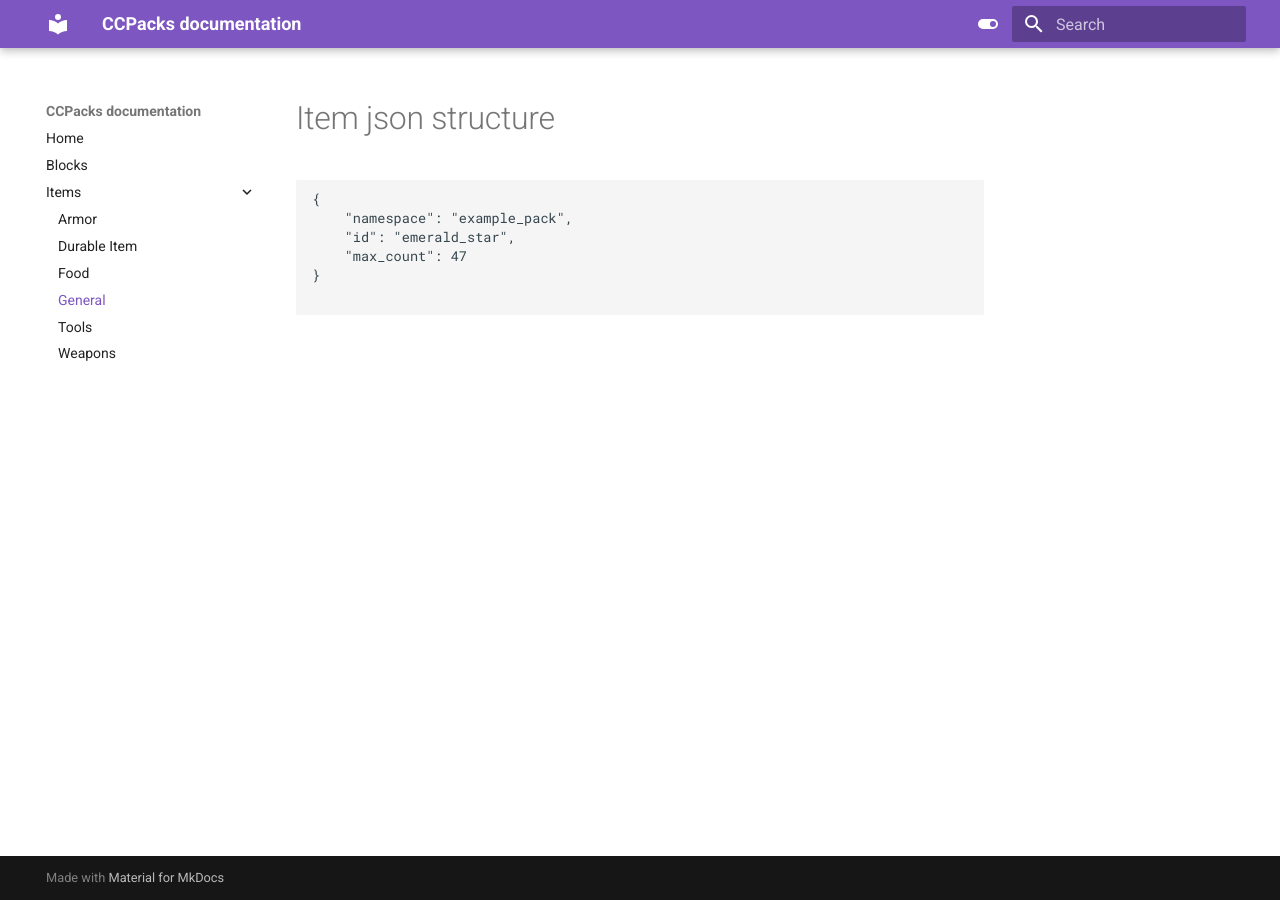
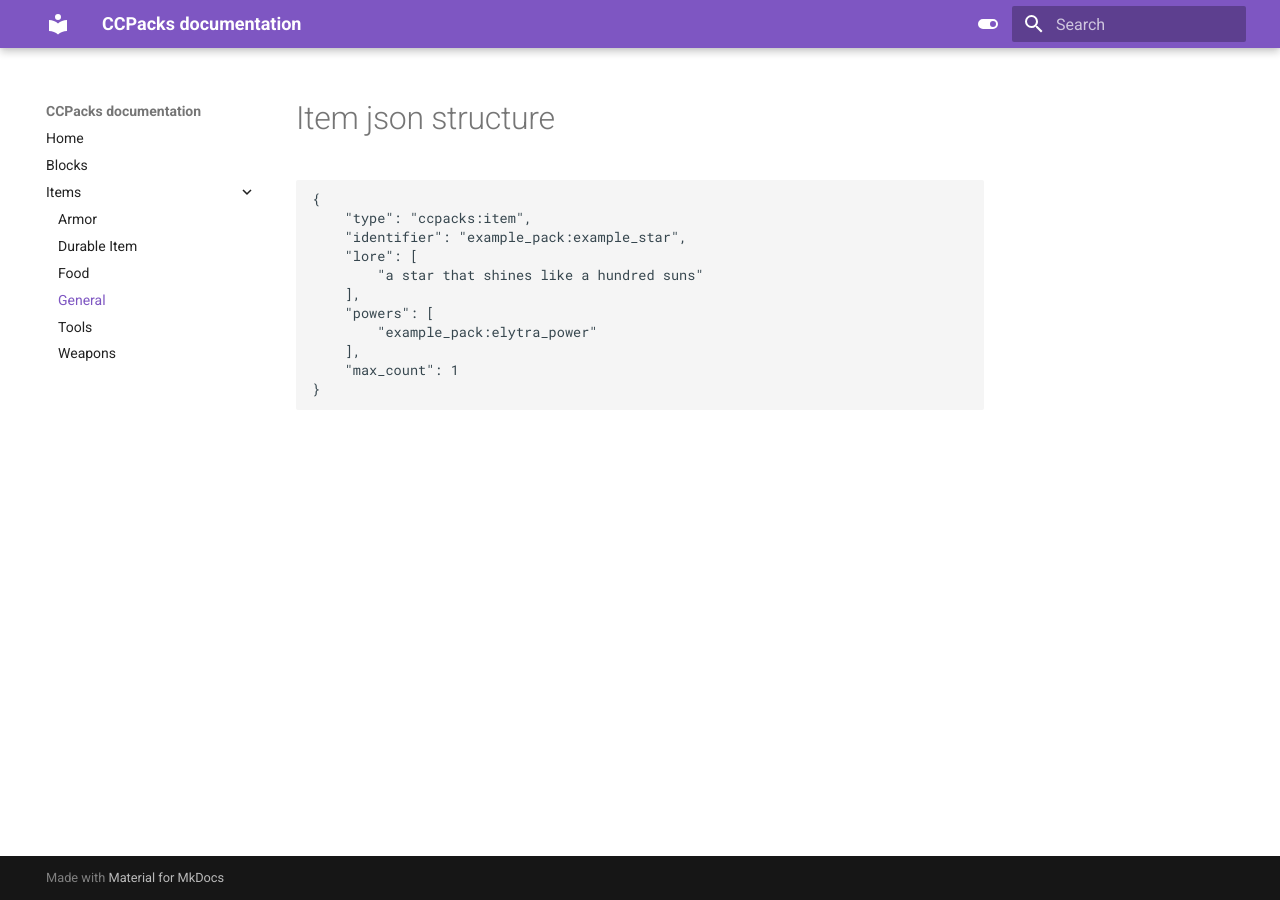
Before and after one commit to eggohito/CCPacks-Documentation, an MkDocs documentation site: the page built from docs/item/general.md, in a window 1280 px wide. Built offline with MkDocs 1.6.1 and Material for MkDocs 9.7.7, drawn with Linux system fonts in a browser that asks for light colours.

Commit message:
Update general.md

````diff
--- a/docs/item/general.md
+++ b/docs/item/general.md
@@ -7,9 +7,14 @@ date: 2021-06-03
 
 ```json
 {
-	"namespace": "example_pack",
-	"id": "emerald_star",
-	"max_count": 47
+	"type": "ccpacks:item",
+	"identifier": "example_pack:example_star",
+	"lore": [
+		"a star that shines like a hundred suns"
+	],
+	"powers": [
+		"example_pack:elytra_power"
+	],
+	"max_count": 1
 }
-
 ```
````
